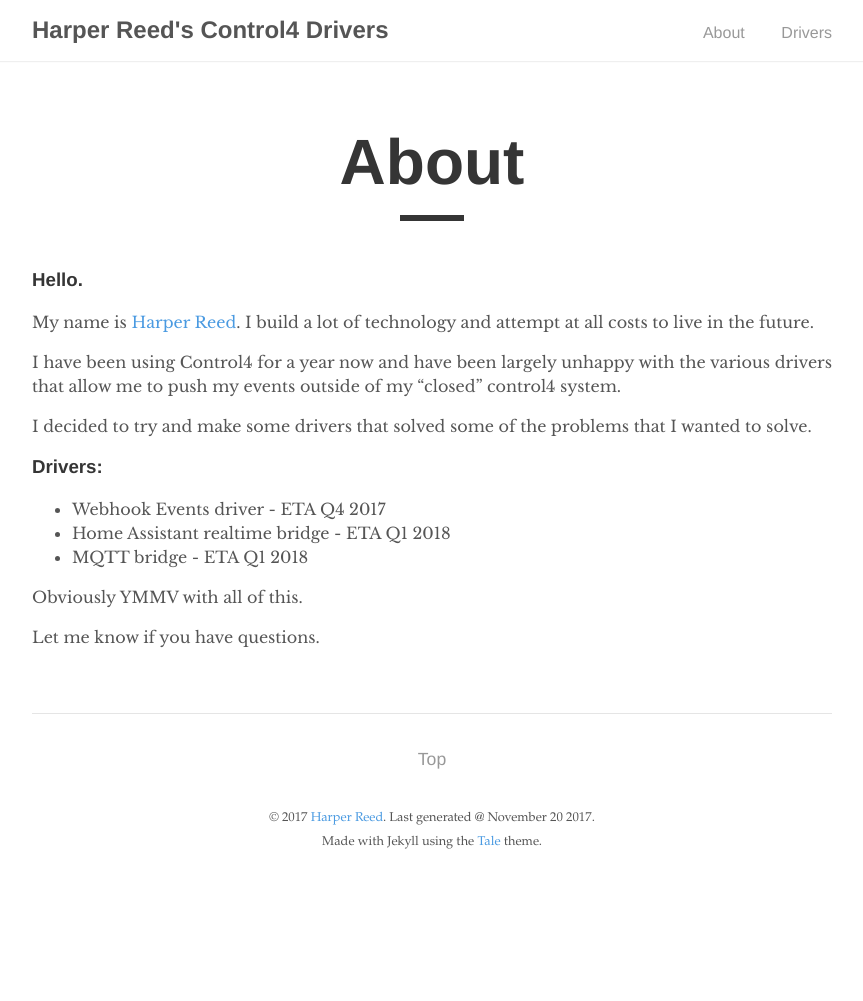
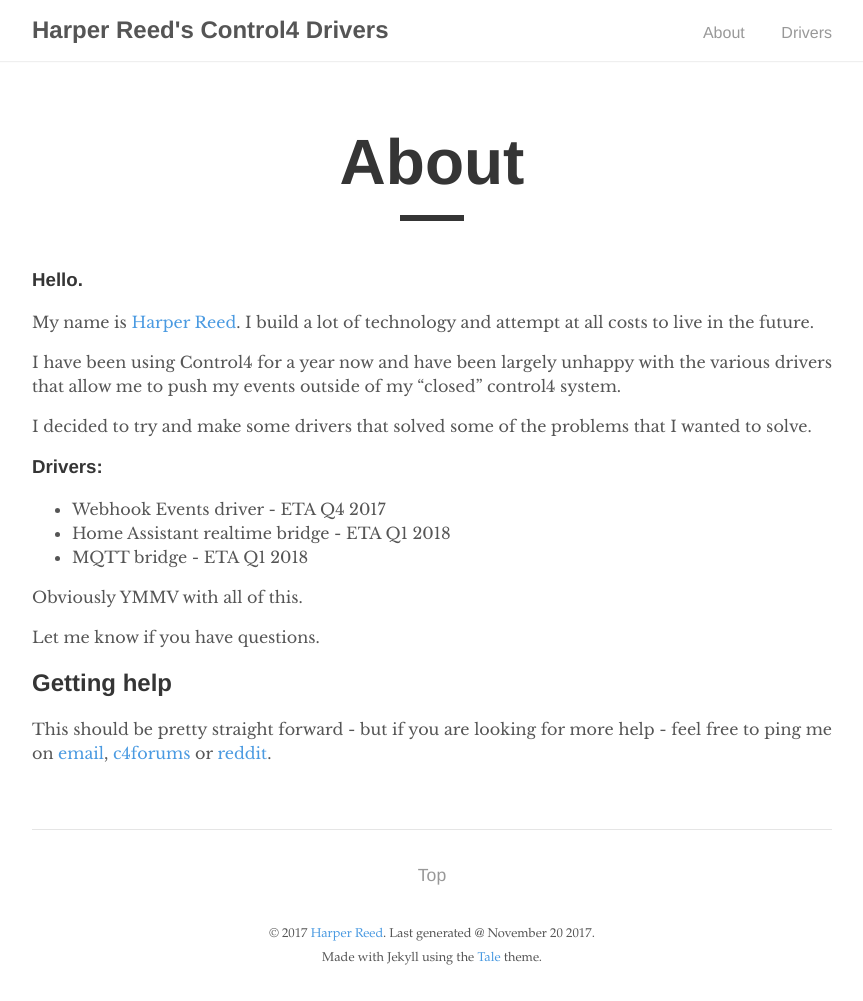
Before and after one commit to harperreed/control4-drivers, a Jekyll site: the page built from about.md, in a window 1280 px wide. Shown: the whole page, without its empty margins (208-1071 px from the left). Built offline with Jekyll 4.4.1, drawn with Linux system fonts in a browser that asks for light colours; before the commit the page ends 900 px from its top, so only the background shows below that.

Commit message:
updated the design a bit

```diff
--- a/_layouts/post.html
+++ b/_layouts/post.html
@@ -9,8 +9,21 @@
 
 
   <div class="post-line"></div>
+  {% if page.download %}
+  <hr>
+  <ul>
+    <li><strong>Download:</strong> <a href="{{ page.download }}">{{ page.filename }}</a></li>
+    <li><strong>Release notes:</strong> <a href="{{ page.release_notes }}" target="_blank">{{ page.release_name }}</a></li>
+  </ul>
+  <hr>
+
+  {% endif %}
 
   {{ content }}
+
+  <h2 id="getting-help">Getting help</h2>
+
+  <p>This should be pretty straight forward - but if you are looking for more help - feel free to ping me on <a href="mailto:harper@nata2.org">email</a>, <a href="http://www.c4forums.com/profile/138454-harper/">c4forums</a> or <a href="https://www.reddit.com/user/nata2/">reddit</a>.</p>
 
 </div>
 
@@ -20,6 +33,8 @@
       <span>Posted on&nbsp;</span><time datetime="{{ page.date }}">{{ page.date | date: "%B %d, %Y" }}</time>
     {% endif %}
   </div>
+
+
 
 <div class="pagination">
   {% if page.next.url %}
--- a/_sass/_catalogue.scss
+++ b/_sass/_catalogue.scss
@@ -2,8 +2,8 @@
   &-item {
     border-bottom: 1px solid $grey-2;
     color: $default-color;
-    display: inline-block;
-    padding: 2rem 0;
+
+
 
     &:hover .catalogue-line,
     &:focus .catalogue-line {
```
Also changed, not shown: _posts/2017-11-20-realtime-event-webhook.md (renamed from _posts/2017-11-20-evented-webhook.md, +4 -12 lines), index.html (+9 -4 lines).
